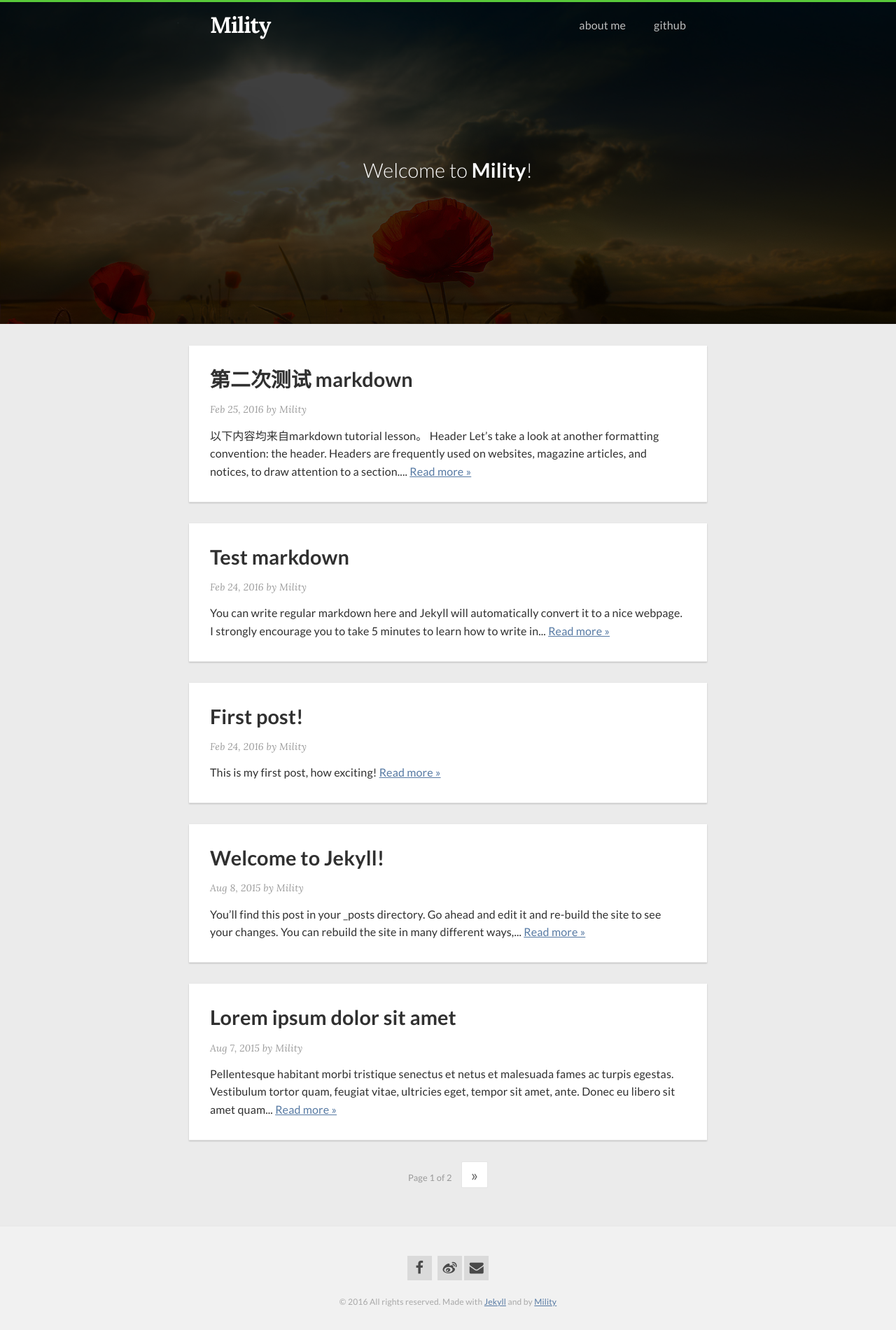
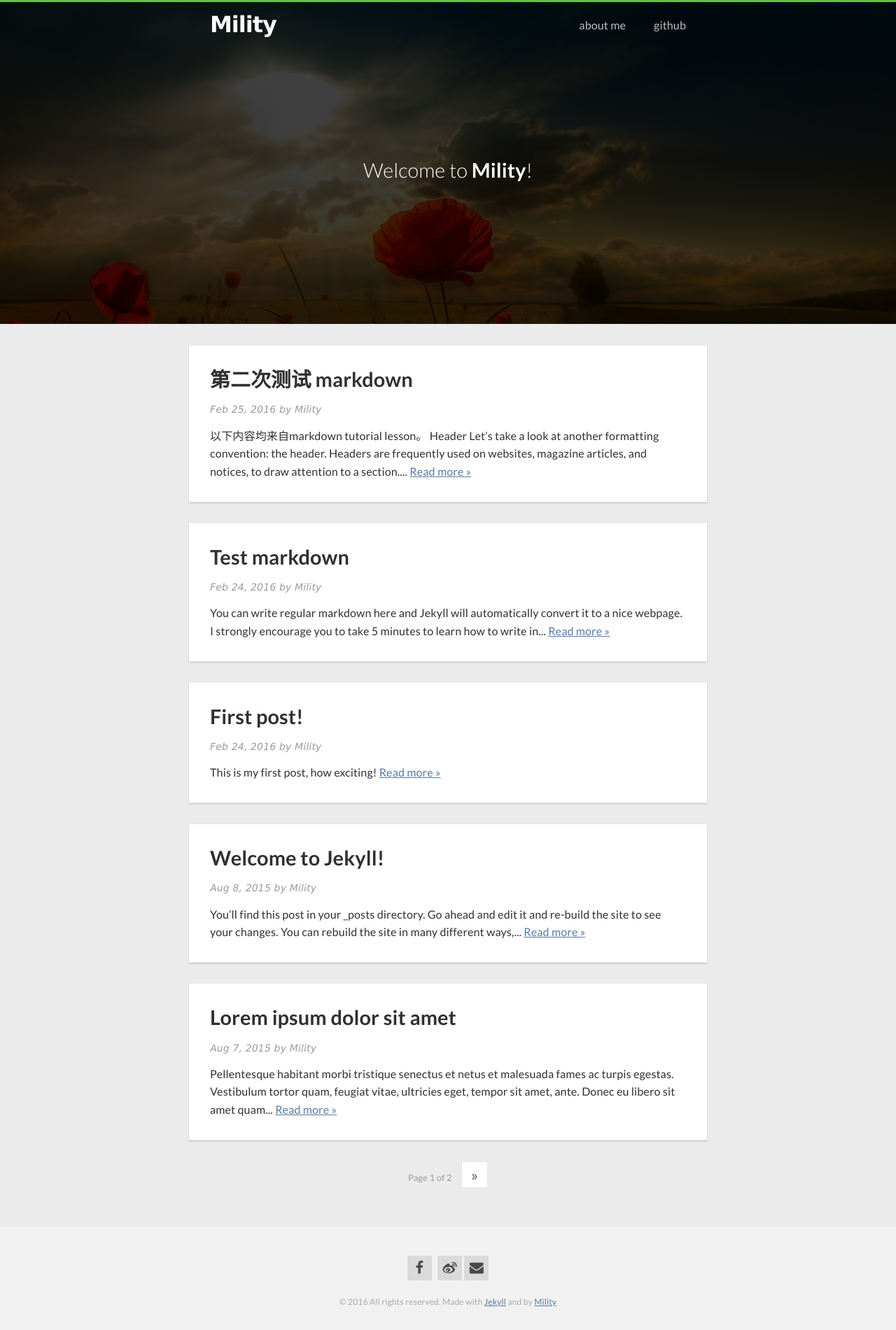
Before and after one commit to Mility/Mility.github.io, a Jekyll site: the page built from index.html, in a window 1280 px wide. Shown: the whole page at 70% size. Built offline with Jekyll 4.4.1, drawn with Linux system fonts in a browser that asks for light colours; nearby versions of some CDN libraries; the list of posts is cut into pages by our own code.

Commit message:
Update _layout.scss

```diff
--- a/_sass/_layout.scss
+++ b/_sass/_layout.scss
@@ -85,7 +85,7 @@
   margin: 0;
   float: left;
   color: darken($white-color, 10%);
-  font-family: '微软雅黑', 'Lora', 'Times New Roman', serif;
+  font-family: "Myriad Set Pro","Lucida Grande","Helvetica Neue","Helvetica","Arial","Verdana","sans-serif";
 
   @include media-query($on-phone) {
     float: none;
@@ -186,7 +186,7 @@
     font-size: 14px;
     margin-top: 0;
     font-weight: 300;
-    font-family: '微软雅黑', 'Lora', 'Times New Roman', serif;
+    font-family: "Myriad Set Pro","Lucida Grande","Helvetica Neue","Helvetica","Arial","Verdana","sans-serif";
     margin-bottom: 1rem;
     font-style: italic;
     color: #9a9a9a;
```
